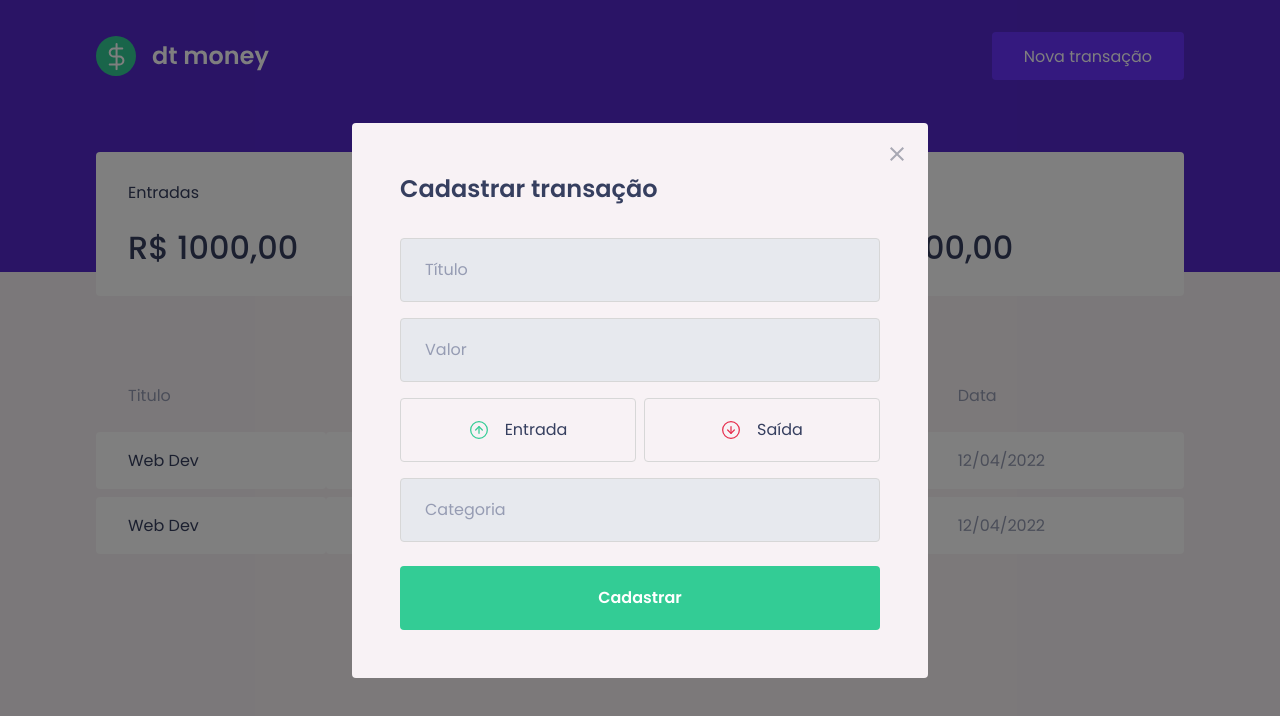
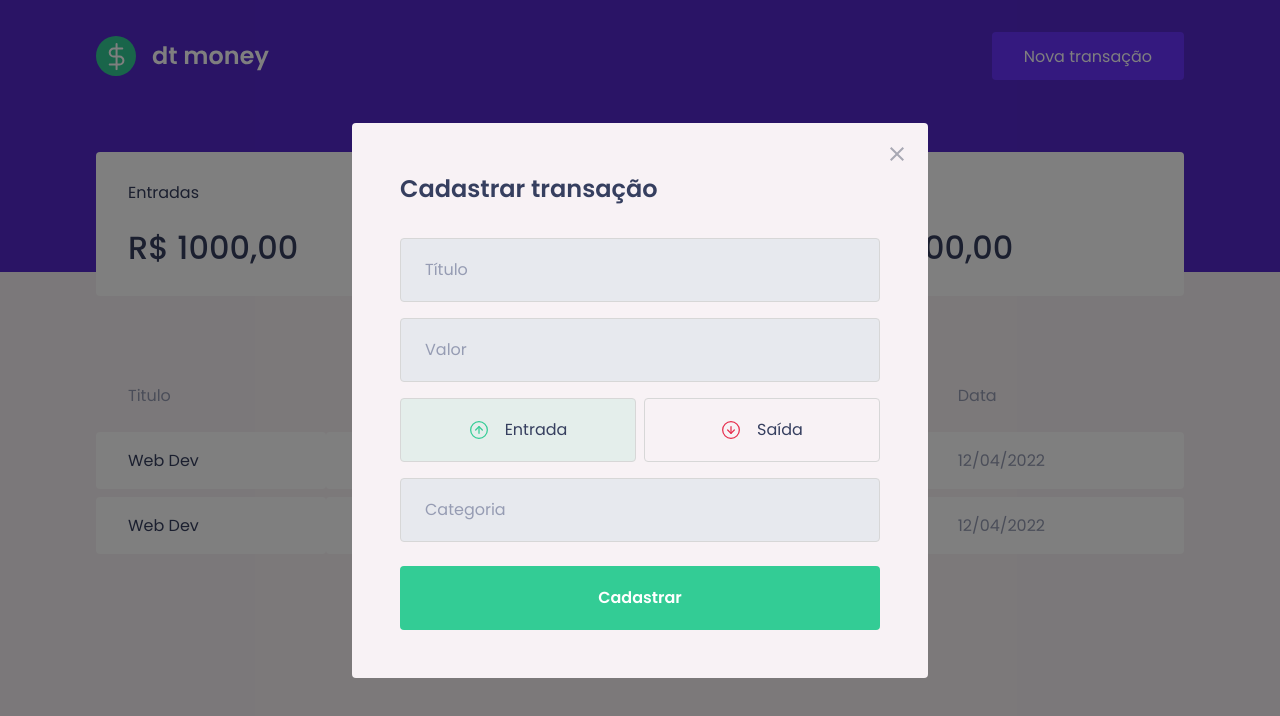
Before and after one commit to vtrpza/02-react-money-app, a React (Create React App) app: page / in a window 1280 px wide. Both pictures are taken after a click on the button "Nova transação". Shown: the top 716 px of the page. Built offline with nearby package versions, Linux system fonts and the light colour scheme; no server answers; what miragejs would draw is missing.

Commit message:
all css done for modal

```diff
--- a/src/components/NewTransactionModal/index.tsx
+++ b/src/components/NewTransactionModal/index.tsx
@@ -1,8 +1,9 @@
 import Modal from "react-modal";
-import { Container, TransactionTypeContainer } from "./styles";
+import { Container, TransactionTypeContainer, RadioBox } from "./styles";
 import closeImg from "../../assets/close.svg";
 import incomeImg from "../../assets/income.svg";
 import outcomeImg from "../../assets/outcome.svg";
+import { useState } from "react";
 
 type NewTransactionModalProps = {
   isOpen: boolean;
@@ -13,6 +14,8 @@
   isOpen,
   onRequestClose,
 }: NewTransactionModalProps) {
+  const [type, setType] = useState("deposit");
+
   return (
     <Modal
       className="react-modal-content"
@@ -32,14 +35,24 @@
         <input type="text" placeholder="Título" />
         <input type="number" placeholder="Valor" />
         <TransactionTypeContainer>
-          <button type="button">
+          <RadioBox
+            isActive={type === "deposit"}
+            activeColor="green"
+            type="button"
+            onClick={() => setType("deposit")}
+          >
             <img src={incomeImg} alt="Entrada" />
             <span>Entrada</span>
-          </button>
-          <button type="button">
+          </RadioBox>
+          <RadioBox
+            isActive={type === "withdraw"}
+            activeColor="red"
+            type="button"
+            onClick={() => setType("withdraw")}
+          >
             <img src={outcomeImg} alt="Saída" />
             <span>Saída</span>
-          </button>
+          </RadioBox>
         </TransactionTypeContainer>
         <input type="text" placeholder="Categoria" />
         <button type="submit">Cadastrar</button>
--- a/src/components/NewTransactionModal/styles.ts
+++ b/src/components/NewTransactionModal/styles.ts
@@ -1,5 +1,5 @@
 import styled from "styled-components";
-import { darken } from "polished";
+import { darken, transparentize } from "polished";
 
 export const Container = styled.div`
   h2 {
@@ -54,12 +54,26 @@
   display: grid;
   grid-template-columns: 1fr 1fr;
   gap: 0.5rem;
+`;
 
-  button {
+type RadioBoxProps = {
+  isActive: boolean;
+  activeColor: "red" | "green";
+};
+
+const colors = {
+  green: "#33CC95",
+  red: "#e52e4d",
+};
+
+export const RadioBox = styled.button<RadioBoxProps>`
   height: 4rem;
   border: 1px solid #d7d7d7;
   border-radius: 0.25rem;
-    background: transparent;
+  background: ${(props) =>
+    props.isActive
+      ? transparentize(0.9, colors[props.activeColor])
+      : "transparent"};
 
   display: flex;
   align-items: center;
@@ -69,7 +83,6 @@
 
   &:hover {
     border-color: ${darken(0.1, "#d7d7d7")};
-    }
   }
 
   img {
```
Lines whose indentation alone changed are shown as unchanged.
